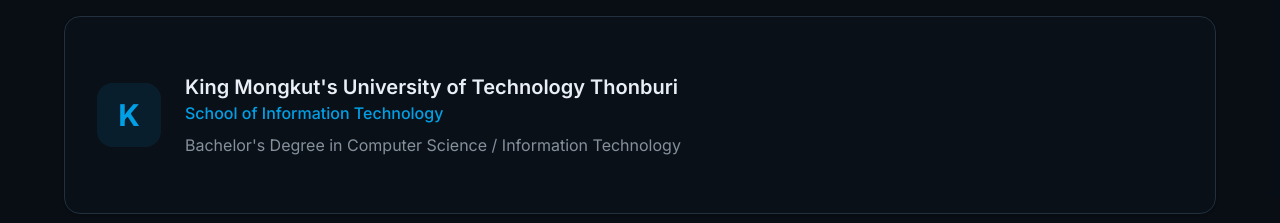
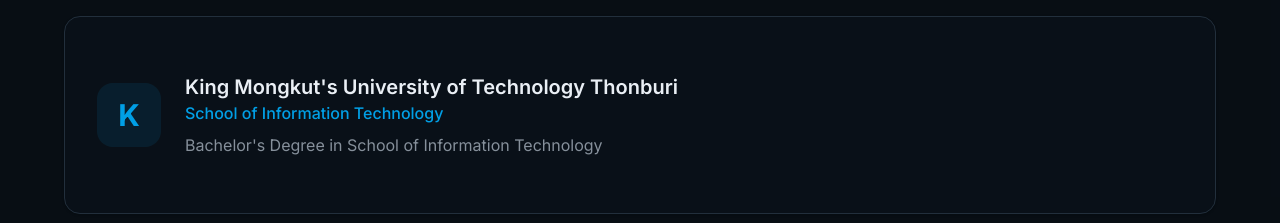
Before and after one commit to BunyakornGoko/bunyakorn, a Next.js app: page / in a window 1280 px wide. Shown: the part 3360-3583 px from the top of the page. Built offline with nearby package versions, Linux system fonts and the light colour scheme.

Commit message:
Change bachelor

```diff
--- a/app/page.tsx
+++ b/app/page.tsx
@@ -389,7 +389,7 @@ export default function Portfolio() {
                     </h3>
                     <p className="text-primary font-medium">School of Information Technology</p>
                     <p className="text-muted-foreground mt-2">
-                      Bachelor&apos;s Degree in Computer Science / Information Technology
+                      Bachelor&apos;s Degree in School of Information Technology
                     </p>
                   </div>
                 </div>
```
